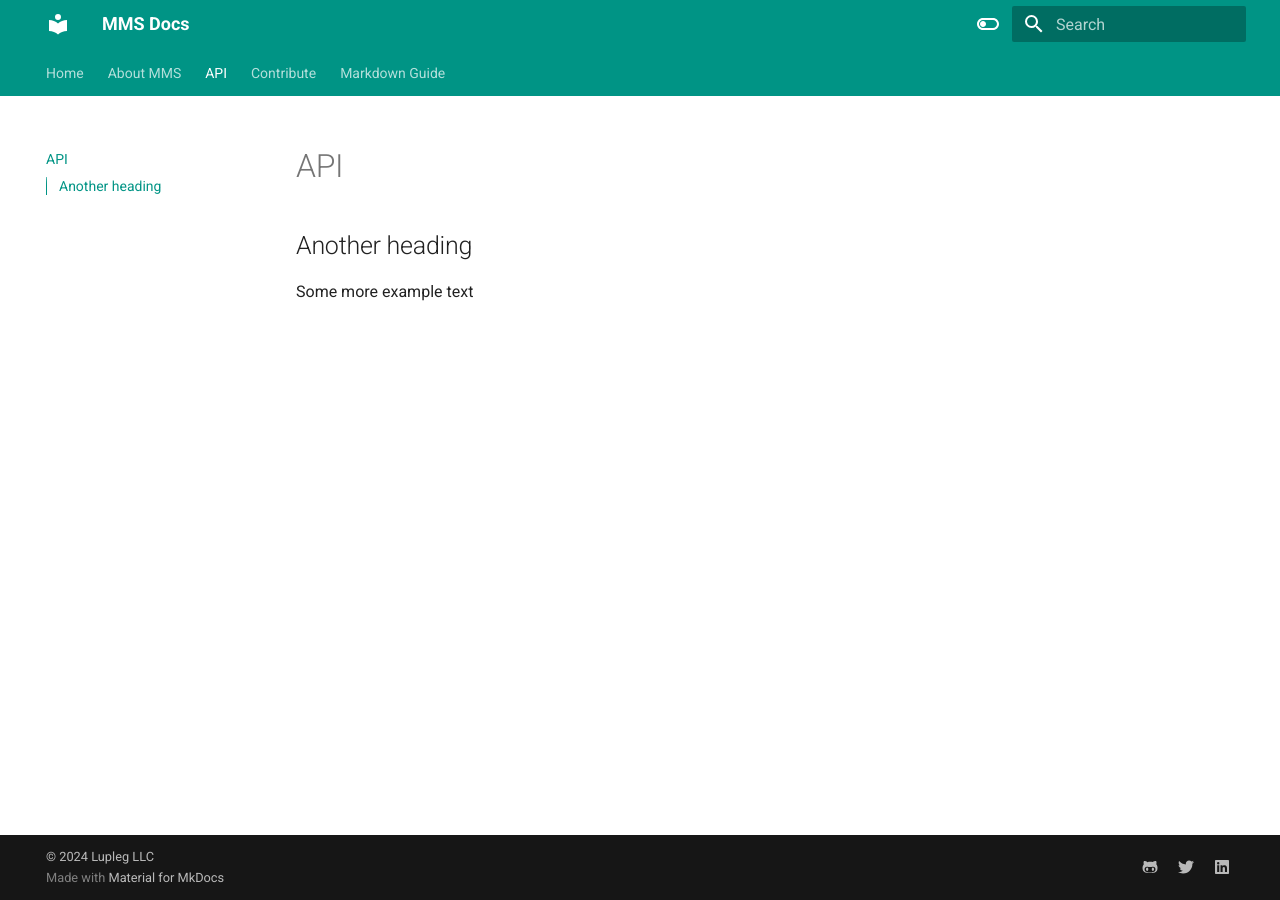
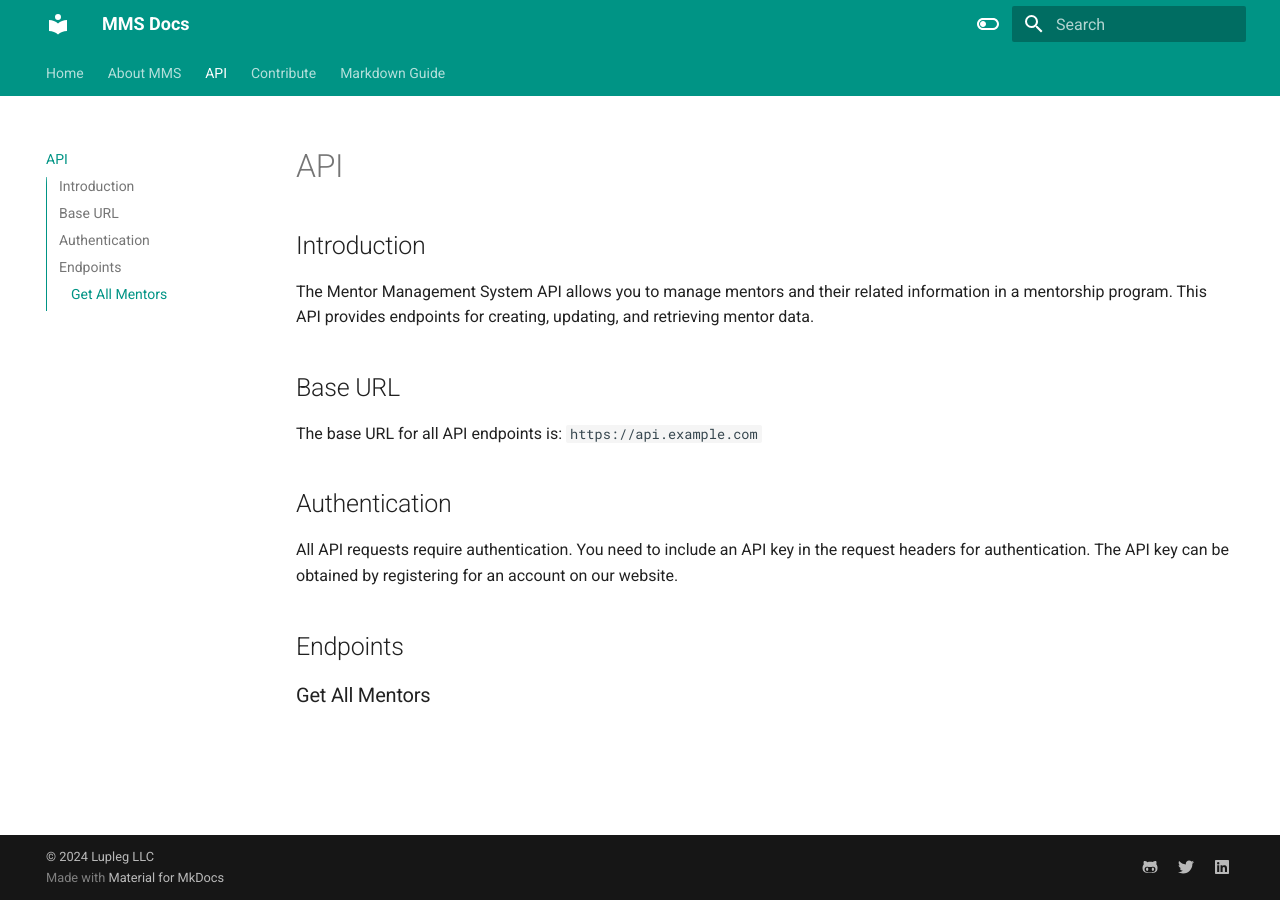
Before and after one commit to Lupleg/Test-nextjs, an MkDocs documentation site: the page built from docs/api.md, in a window 1280 px wide. Built offline with MkDocs 1.6.1 and Material for MkDocs 9.7.7, drawn with Linux system fonts in a browser that asks for light colours.

Commit message:
Update API documentation with new headings and information

```diff
--- a/docs/api.md
+++ b/docs/api.md
@@ -1,5 +1,14 @@
 # API
 
-## Another heading
+## Introduction
+The Mentor Management System API allows you to manage mentors and their related information in a mentorship program. This API provides endpoints for creating, updating, and retrieving mentor data.
 
-Some more example text
+## Base URL
+The base URL for all API endpoints is: `https://api.example.com`
+
+## Authentication
+All API requests require authentication. You need to include an API key in the request headers for authentication. The API key can be obtained by registering for an account on our website.
+
+## Endpoints
+
+### Get All Mentors
```
